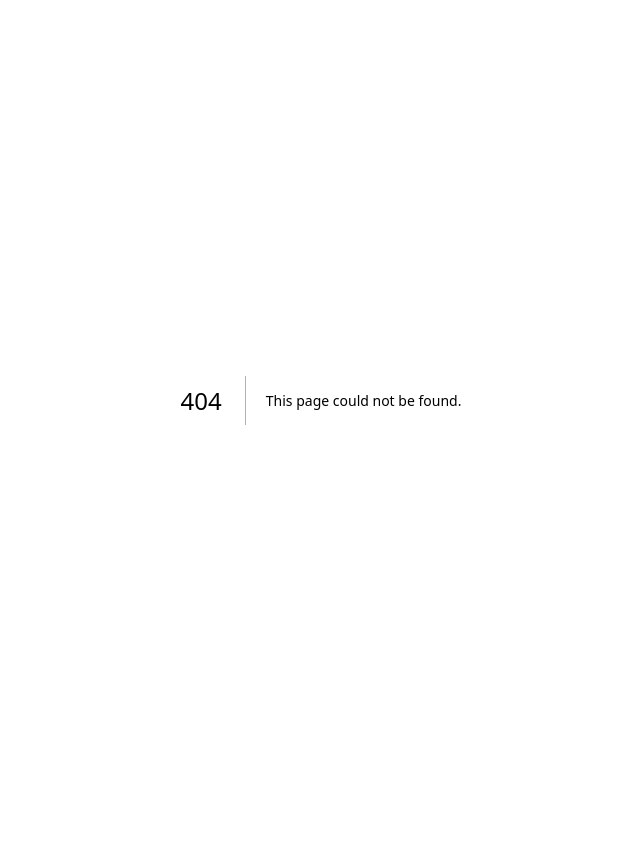
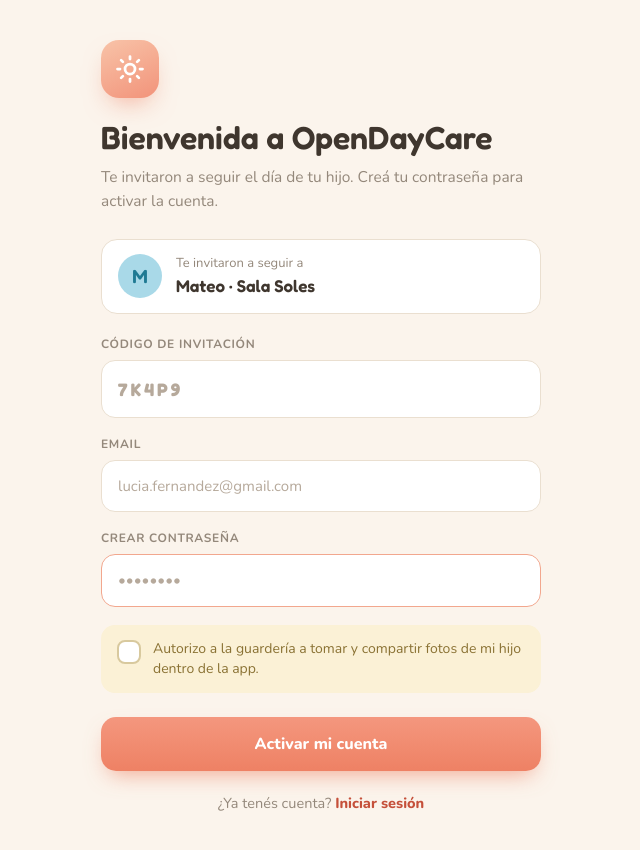
Before and after one commit to opencode-course/open-daycare, a Next.js app: page /auth/activate-account in a window 1280 px wide. Before the commit this address had no page. Shown: the top 850 px of the page, without its empty margins (319-959 px from the left). Before the commit the page ends 800 px from the top, so only its background shows below. Built offline with nearby package versions, Linux system fonts and the light colour scheme.

Commit message:
Add ActivateAccountPage component for account activation with invitation code and password setup

```diff
--- /dev/null
+++ b/app/auth/activate-account/page.tsx
@@ -0,0 +1,138 @@
+import type { Metadata } from "next";
+import Link from "next/link";
+
+export const metadata: Metadata = {
+  title: "Activar cuenta · OpenDayCare",
+};
+
+export default function ActivateAccountPage() {
+  return (
+    <main className="flex min-h-screen items-center justify-center bg-[#FBF4EC] px-5 py-8 sm:p-10">
+      <div className="w-full max-w-[440px]">
+        <div className="mb-[22px] flex size-[58px] items-center justify-center rounded-[18px] bg-[linear-gradient(155deg,#F8C3A8,#F2937A)] shadow-[0_12px_26px_-10px_rgba(238,129,100,0.65)]">
+          <svg
+            aria-hidden="true"
+            width="30"
+            height="30"
+            viewBox="0 0 24 24"
+            fill="none"
+            stroke="white"
+            strokeWidth="2.2"
+            strokeLinecap="round"
+            strokeLinejoin="round"
+          >
+            <circle cx="12" cy="12" r="4" />
+            <path d="M12 2v2M12 20v2M4.9 4.9l1.4 1.4M17.7 17.7l1.4 1.4M2 12h2M20 12h2M4.9 19.1l1.4-1.4M17.7 6.3l1.4-1.4" />
+          </svg>
+        </div>
+
+        <h1 className="mb-2 font-heading text-[32px] leading-[1.15] font-semibold text-foreground">
+          Bienvenida a OpenDayCare
+        </h1>
+        <p className="mb-[26px] text-[15.5px] leading-[1.55] text-muted">
+          Te invitaron a seguir el día de tu hijo. Creá tu contraseña para
+          activar la cuenta.
+        </p>
+
+        <section className="mb-[22px] flex items-center gap-[14px] rounded-2xl border-[1.5px] border-[#EADFD0] bg-white px-4 py-[14px]">
+          <span className="flex size-11 shrink-0 items-center justify-center rounded-full bg-[#A9D9E8] font-heading text-[19px] font-semibold text-[#1F7A93]">
+            M
+          </span>
+          <div>
+            <p className="m-0 text-[13px] text-muted">
+              Te invitaron a seguir a
+            </p>
+            <p className="m-0 font-heading text-[17px] font-semibold text-foreground">
+              Mateo · Sala Soles
+            </p>
+          </div>
+        </section>
+
+        <label
+          htmlFor="invitation-code"
+          className="mb-2 block text-xs font-bold tracking-[0.7px] text-muted"
+        >
+          CÓDIGO DE INVITACIÓN
+        </label>
+        <input
+          id="invitation-code"
+          name="invitationCode"
+          type="text"
+          placeholder="7K4P9"
+          className="mb-[18px] w-full rounded-[14px] border-[1.5px] border-[#EADFD0] bg-white px-4 py-[14px] font-heading text-lg font-bold tracking-[3px] text-foreground placeholder:text-[#B6A99B] focus:outline-none"
+        />
+
+        <label
+          htmlFor="email"
+          className="mb-2 block text-xs font-bold tracking-[0.7px] text-muted"
+        >
+          EMAIL
+        </label>
+        <input
+          id="email"
+          name="email"
+          type="email"
+          placeholder="lucia.fernandez@gmail.com"
+          className="mb-[18px] w-full rounded-[14px] border-[1.5px] border-[#EADFD0] bg-white px-4 py-[14px] text-[15px] text-foreground placeholder:text-[#B6A99B] focus:outline-none"
+        />
+
+        <label
+          htmlFor="password"
+          className="mb-2 block text-xs font-bold tracking-[0.7px] text-muted"
+        >
+          CREAR CONTRASEÑA
+        </label>
+        <input
+          id="password"
+          name="password"
+          type="password"
+          placeholder="••••••••"
+          className="mb-[18px] w-full rounded-[14px] border-[1.5px] border-[#F2A78E] bg-white px-4 py-[14px] text-[15px] text-foreground placeholder:text-[#B6A99B] focus:outline-none"
+        />
+
+        <label className="mb-6 flex cursor-pointer items-start gap-3 rounded-[14px] bg-[#FBF1D6] px-4 py-[14px]">
+          <input
+            type="checkbox"
+            name="photoConsent"
+            className="peer sr-only"
+          />
+          <span className="mt-px flex size-6 shrink-0 items-center justify-center rounded-lg border-2 border-[#D8C99E] bg-white transition-colors peer-checked:border-[#5FB97E] peer-checked:bg-[#5FB97E] peer-checked:[&>svg]:opacity-100 peer-focus-visible:ring-2 peer-focus-visible:ring-[#5FB97E]/40">
+            <svg
+              aria-hidden="true"
+              className="size-[15px] opacity-0"
+              viewBox="0 0 24 24"
+              fill="none"
+              stroke="white"
+              strokeWidth="3"
+              strokeLinecap="round"
+              strokeLinejoin="round"
+            >
+              <polyline points="20 6 9 17 4 12" />
+            </svg>
+          </span>
+          <span className="text-sm leading-[1.45] text-[#8A7234]">
+            Autorizo a la guardería a tomar y compartir fotos de mi hijo dentro
+            de la app.
+          </span>
+        </label>
+
+        <Link
+          href="#"
+          className="block w-full rounded-[15px] bg-[linear-gradient(180deg,#F4977E,#EE8164)] px-4 py-[15px] text-center text-base font-extrabold text-white shadow-[0_10px_22px_-8px_rgba(238,129,100,0.7)]"
+        >
+          Activar mi cuenta
+        </Link>
+
+        <p className="mt-[22px] text-center text-[14.5px] text-muted">
+          ¿Ya tenés cuenta?{" "}
+          <Link
+            href="/auth/login"
+            className="font-extrabold text-[#C5503A]"
+          >
+            Iniciar sesión
+          </Link>
+        </p>
+      </div>
+    </main>
+  );
+}
```
